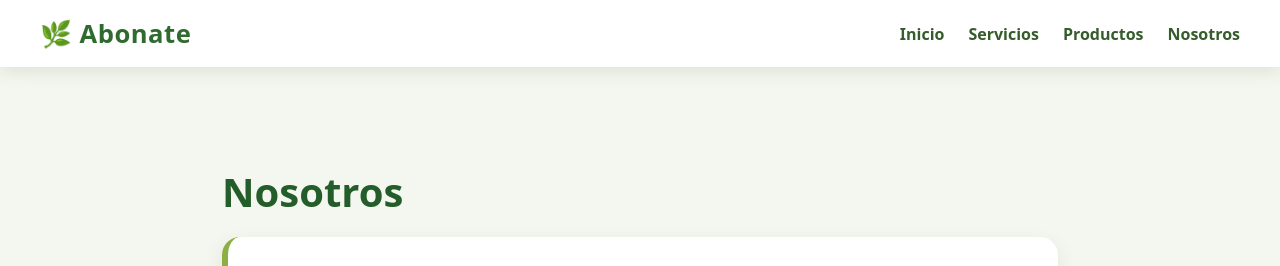
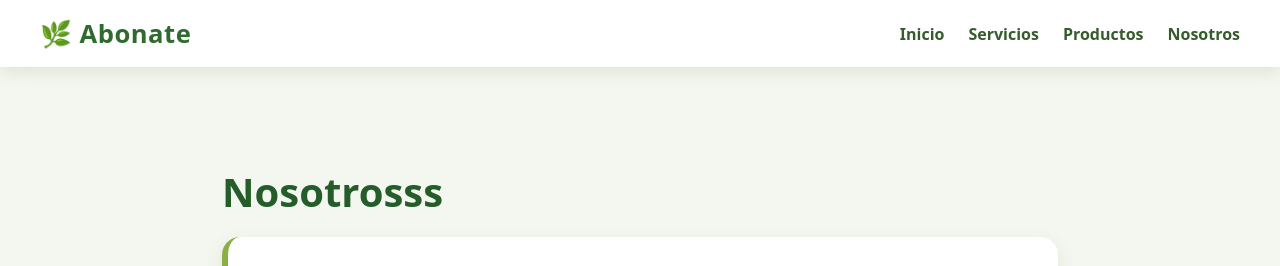
Before and after one commit to rafaelprz/abonateee, a React (Vite) app in the folder abonate0/: page /#/nosotros in a window 1280 px wide. Shown: the top 266 px of the page. Built offline with nearby package versions, Linux system fonts and the light colour scheme.

Commit message:
quito pija

```diff
--- a/abonate0/src/pages/AcercaDe.tsx
+++ b/abonate0/src/pages/AcercaDe.tsx
@@ -1,7 +1,7 @@
 function AcercaDe() {
   return (
     <section className="page">
-      <h1>Nosotros</h1>
+      <h1>Nosotrosss</h1>
       <p>¿Quieres saber más? Manda un mensaje o comparte tus datos de contacto.</p>
     </section>
   )
```
